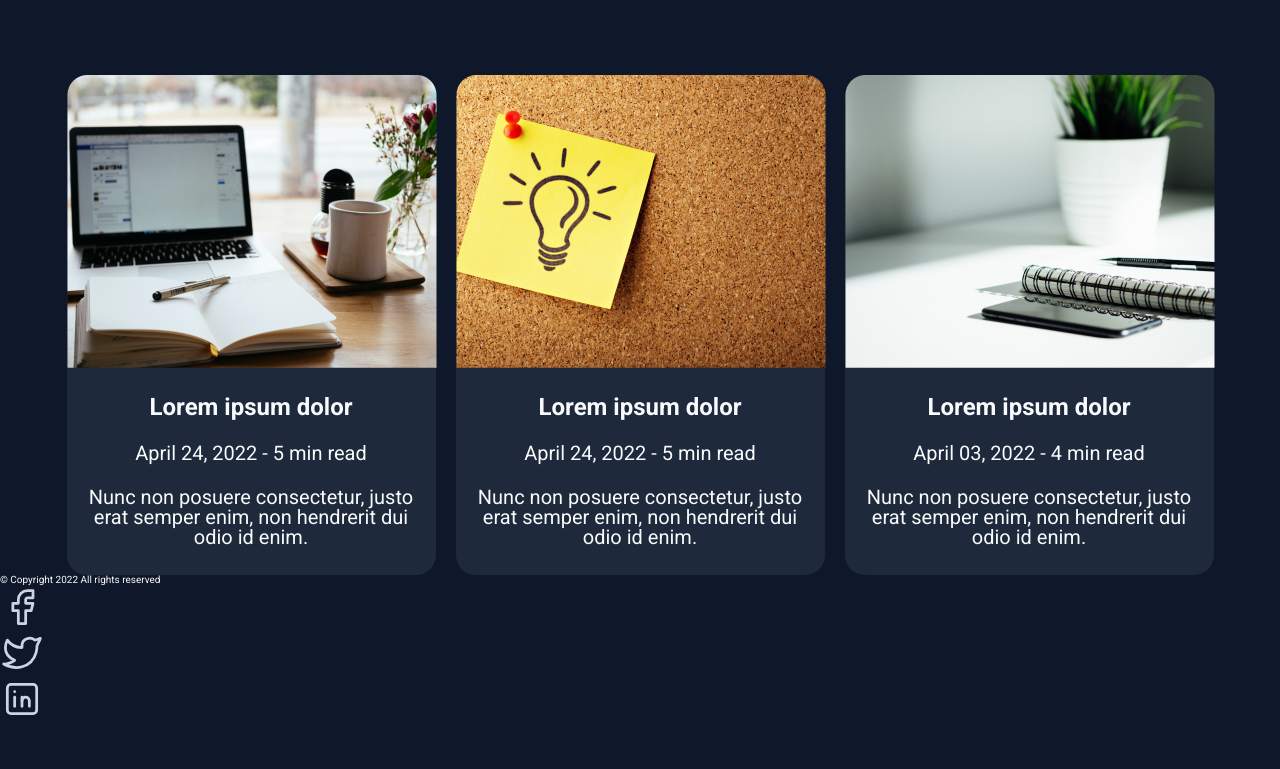
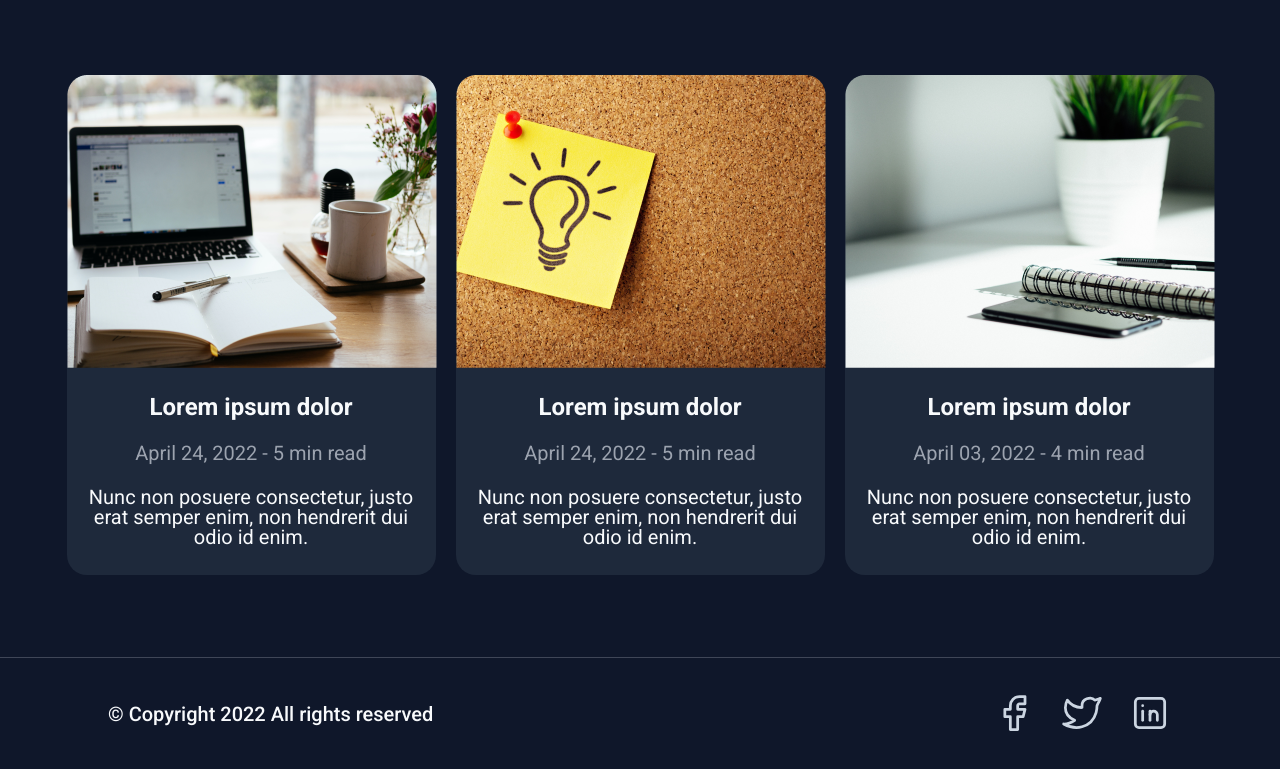
Before and after one commit to LukaGakhokidze/SkillWill-landing-page, a plain HTML site: page index.html in a window 1280 px wide. Shown: the part 1441-2210 px from the top of the page. Before the commit the page ends 2164 px from the top, so only its background shows below. Drawn offline with Linux system fonts and the light colour scheme.

Commit message:
final version

```diff
--- a/index.html
+++ b/index.html
@@ -133,7 +133,7 @@
       </section>
     </main>
 
-    <footer>
+    <footer class="footer">
       <p class="copyright">© Copyright 2022 All rights reserved</p>
       <ul>
         <li>
--- a/style.css
+++ b/style.css
@@ -92,7 +92,7 @@ a:visited {
   justify-content: flex-start;
   height: 30rem;
   gap: 3rem;
-  background-color: #1e293b;
+  background-color: rgba(30, 41, 59, 0.4);
   padding: 0 3rem;
   border-radius: 2rem;
 }
@@ -138,8 +138,30 @@ a:visited {
   margin-bottom: 2.4rem;
   font-size: 2rem;
   font-weight: 400;
+  color: #9ca3af;
 }
 
 .post-card__text {
   padding: 0 1.35rem;
 }
+
+.footer {
+  border-top: 1px solid #3f4657;
+  height: 11.2rem;
+  margin-top: 8.2rem;
+  padding: 5.6rem 10.8rem;
+  display: flex;
+  justify-content: space-between;
+  align-items: center;
+}
+
+.footer ul {
+  display: flex;
+  justify-content: center;
+  gap: 2.4rem;
+}
+
+.copyright {
+  font-size: 2rem;
+  font-weight: 500;
+}
```
